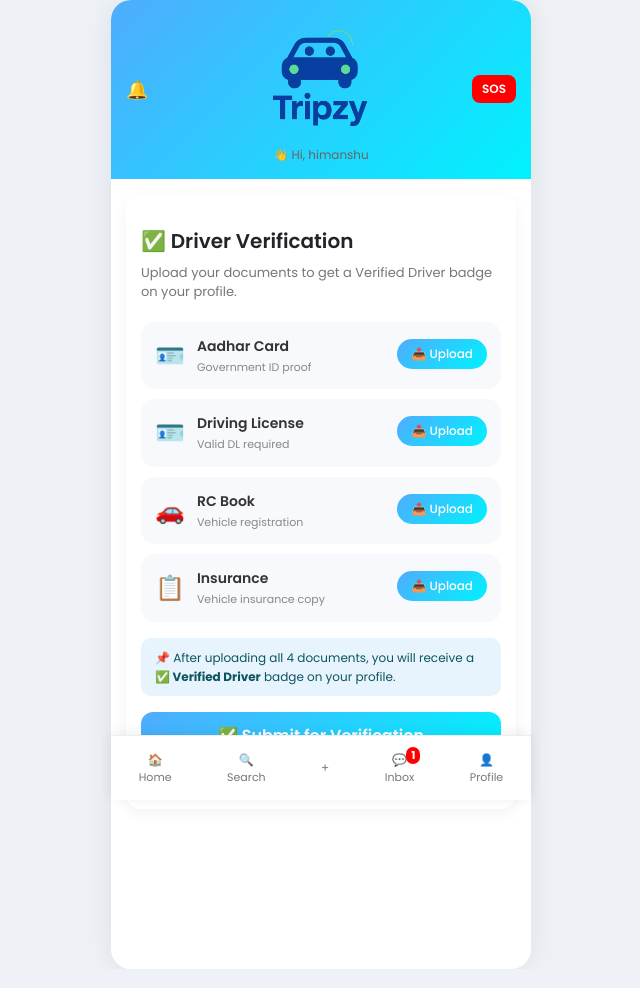
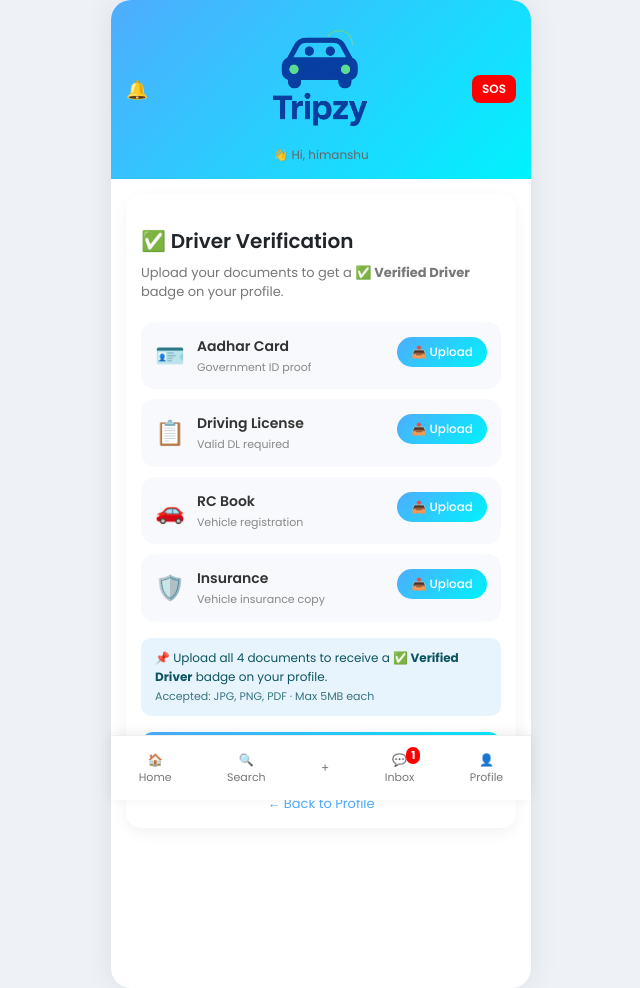
Before and after one commit to HIMANSHU-1202/Tripzy, a Flask app: page /verify in a window 1280 px wide. Shown: the whole page, without its empty margins (319-959 px from the left). Run offline with Flask 3, Linux system fonts and the light colour scheme; a user stored in the database is signed in; data comes from the database, SQL or seed files in the repository; data that the repository does not hold is empty; some libraries are stand-ins or nearby versions.

Commit message:
Enhance driver verification form and upload labels
Updated the driver verification form to enhance user instructions and improve document upload labels.

```diff
--- a/templates/verify.html
+++ b/templates/verify.html
@@ -6,10 +6,10 @@
 
     <h5 class="section-title">✅ Driver Verification</h5>
     <p style="font-size:13px; color:#777; margin-bottom:20px;">
-        Upload your documents to get a Verified Driver badge on your profile.
+        Upload your documents to get a <strong>✅ Verified Driver</strong> badge on your profile.
     </p>
 
-    <form method="POST" enctype="multipart/form-data">
+    <form method="POST" enctype="multipart/form-data" id="verifyForm">
 
         <!-- Aadhar Card -->
         <div class="doc-upload-card">
@@ -23,21 +23,27 @@
             <div class="doc-upload-right">
                 {% if verify and verify.aadhar == 'uploaded' %}
                     <span class="badge-verified">✅ Uploaded</span>
+                    <label class="upload-label" for="aadhar" style="margin-top:6px; font-size:11px; background:#f1f3f6; color:#333">
+                        🔄 Replace
+                    </label>
                 {% else %}
-                    <label class="upload-label" for="aadhar">
-                        📤 Upload
-                        <input type="checkbox" name="aadhar" id="aadhar"
-                            style="display:none" onchange="markUploaded(this, 'aadharStatus')">
-                    </label>
-                    <span class="upload-status" id="aadharStatus"></span>
+                    <label class="upload-label" for="aadhar">📤 Upload</label>
+                    <span class="upload-status" id="aadharStatus" style="font-size:11px; color:#888; margin-top:4px"></span>
                 {% endif %}
+                <input type="file" name="aadhar" id="aadhar"
+                    accept="image/*,application/pdf"
+                    style="display:none"
+                    onchange="markFileSelected(this, 'aadharStatus', 'aadharPreview')">
             </div>
+        </div>
+        <div id="aadharPreview" style="display:none; margin:-8px 0 10px; padding:0 4px">
+            <img style="max-width:100%; max-height:120px; border-radius:10px; border:2px solid #4facfe">
         </div>
 
         <!-- Driving License -->
         <div class="doc-upload-card">
             <div class="doc-upload-left">
-                <div class="doc-upload-icon">🪪</div>
+                <div class="doc-upload-icon">📋</div>
                 <div>
                     <div class="doc-upload-title">Driving License</div>
                     <div class="doc-upload-sub">Valid DL required</div>
@@ -46,15 +52,21 @@
             <div class="doc-upload-right">
                 {% if verify and verify.license == 'uploaded' %}
                     <span class="badge-verified">✅ Uploaded</span>
+                    <label class="upload-label" for="license" style="margin-top:6px; font-size:11px; background:#f1f3f6; color:#333">
+                        🔄 Replace
+                    </label>
                 {% else %}
-                    <label class="upload-label" for="license">
-                        📤 Upload
-                        <input type="checkbox" name="license" id="license"
-                            style="display:none" onchange="markUploaded(this, 'licenseStatus')">
-                    </label>
-                    <span class="upload-status" id="licenseStatus"></span>
+                    <label class="upload-label" for="license">📤 Upload</label>
+                    <span class="upload-status" id="licenseStatus" style="font-size:11px; color:#888; margin-top:4px"></span>
                 {% endif %}
+                <input type="file" name="license" id="license"
+                    accept="image/*,application/pdf"
+                    style="display:none"
+                    onchange="markFileSelected(this, 'licenseStatus', 'licensePreview')">
             </div>
+        </div>
+        <div id="licensePreview" style="display:none; margin:-8px 0 10px; padding:0 4px">
+            <img style="max-width:100%; max-height:120px; border-radius:10px; border:2px solid #4facfe">
         </div>
 
         <!-- RC Book -->
@@ -69,21 +81,27 @@
             <div class="doc-upload-right">
                 {% if verify and verify.rc == 'uploaded' %}
                     <span class="badge-verified">✅ Uploaded</span>
+                    <label class="upload-label" for="rc" style="margin-top:6px; font-size:11px; background:#f1f3f6; color:#333">
+                        🔄 Replace
+                    </label>
                 {% else %}
-                    <label class="upload-label" for="rc">
-                        📤 Upload
-                        <input type="checkbox" name="rc" id="rc"
-                            style="display:none" onchange="markUploaded(this, 'rcStatus')">
-                    </label>
-                    <span class="upload-status" id="rcStatus"></span>
+                    <label class="upload-label" for="rc">📤 Upload</label>
+                    <span class="upload-status" id="rcStatus" style="font-size:11px; color:#888; margin-top:4px"></span>
                 {% endif %}
+                <input type="file" name="rc" id="rc"
+                    accept="image/*,application/pdf"
+                    style="display:none"
+                    onchange="markFileSelected(this, 'rcStatus', 'rcPreview')">
             </div>
+        </div>
+        <div id="rcPreview" style="display:none; margin:-8px 0 10px; padding:0 4px">
+            <img style="max-width:100%; max-height:120px; border-radius:10px; border:2px solid #4facfe">
         </div>
 
         <!-- Insurance -->
         <div class="doc-upload-card">
             <div class="doc-upload-left">
-                <div class="doc-upload-icon">📋</div>
+                <div class="doc-upload-icon">🛡️</div>
                 <div>
                     <div class="doc-upload-title">Insurance</div>
                     <div class="doc-upload-sub">Vehicle insurance copy</div>
@@ -92,24 +110,33 @@
             <div class="doc-upload-right">
                 {% if verify and verify.insurance == 'uploaded' %}
                     <span class="badge-verified">✅ Uploaded</span>
+                    <label class="upload-label" for="insurance" style="margin-top:6px; font-size:11px; background:#f1f3f6; color:#333">
+                        🔄 Replace
+                    </label>
                 {% else %}
-                    <label class="upload-label" for="insurance">
-                        📤 Upload
-                        <input type="checkbox" name="insurance" id="insurance"
-                            style="display:none" onchange="markUploaded(this, 'insuranceStatus')">
-                    </label>
-                    <span class="upload-status" id="insuranceStatus"></span>
+                    <label class="upload-label" for="insurance">📤 Upload</label>
+                    <span class="upload-status" id="insuranceStatus" style="font-size:11px; color:#888; margin-top:4px"></span>
                 {% endif %}
+                <input type="file" name="insurance" id="insurance"
+                    accept="image/*,application/pdf"
+                    style="display:none"
+                    onchange="markFileSelected(this, 'insuranceStatus', 'insurancePreview')">
             </div>
+        </div>
+        <div id="insurancePreview" style="display:none; margin:-8px 0 10px; padding:0 4px">
+            <img style="max-width:100%; max-height:120px; border-radius:10px; border:2px solid #4facfe">
         </div>
 
         <!-- Info Box -->
         <div class="info-box">
-            📌 After uploading all 4 documents, you will receive a
-            <strong>✅ Verified Driver</strong> badge on your profile.
+            📌 Upload all 4 documents to receive a
+            <strong>✅ Verified Driver</strong> badge on your profile.<br>
+            <span style="font-size:11px; opacity:0.8">Accepted: JPG, PNG, PDF · Max 5MB each</span>
         </div>
 
-        <button class="submit-btn mt-3">✅ Submit for Verification</button>
+        <button type="submit" class="submit-btn mt-3" id="submitBtn">
+            ✅ Save Documents
+        </button>
 
     </form>
 
@@ -118,16 +145,49 @@
 </div>
 
 <script>
-    function markUploaded(checkbox, statusId) {
-        let status = document.getElementById(statusId);
-        if (checkbox.checked) {
-            status.textContent = '✅ Ready';
-            status.style.color = '#28a745';
-            status.style.fontSize = '12px';
-        } else {
-            status.textContent = '';
+function markFileSelected(input, statusId, previewId) {
+    const file = input.files[0];
+    if (!file) return;
+
+    // Update status label
+    const statusEl = document.getElementById(statusId);
+    if (statusEl) {
+        statusEl.textContent = '✅ ' + file.name.substring(0, 20) + (file.name.length > 20 ? '…' : '');
+        statusEl.style.color = '#28a745';
+    }
+
+    // Show image preview (images only)
+    const previewDiv = document.getElementById(previewId);
+    if (previewDiv && file.type.startsWith('image/')) {
+        const reader = new FileReader();
+        reader.onload = function(e) {
+            const img = previewDiv.querySelector('img');
+            if (img) {
+                img.src      = e.target.result;
+                previewDiv.style.display = 'block';
+            }
+        };
+        reader.readAsDataURL(file);
+    }
+}
+
+// Warn if any file is over 5MB before submitting
+document.getElementById('verifyForm').addEventListener('submit', function(e) {
+    const inputs = this.querySelectorAll('input[type=file]');
+    let tooBig   = false;
+    inputs.forEach(inp => {
+        if (inp.files[0] && inp.files[0].size > 5 * 1024 * 1024) {
+            tooBig = true;
         }
+    });
+    if (tooBig) {
+        e.preventDefault();
+        alert('⚠️ One or more files exceed 5MB. Please use a smaller image.');
+        return;
     }
+    document.getElementById('submitBtn').textContent = '⏳ Uploading…';
+    document.getElementById('submitBtn').disabled    = true;
+});
 </script>
 
 {% endblock %}
```
